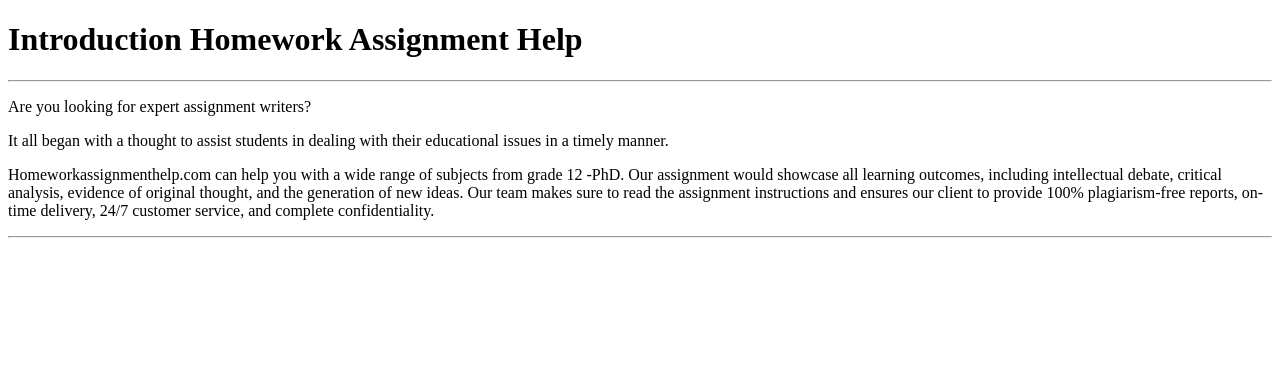
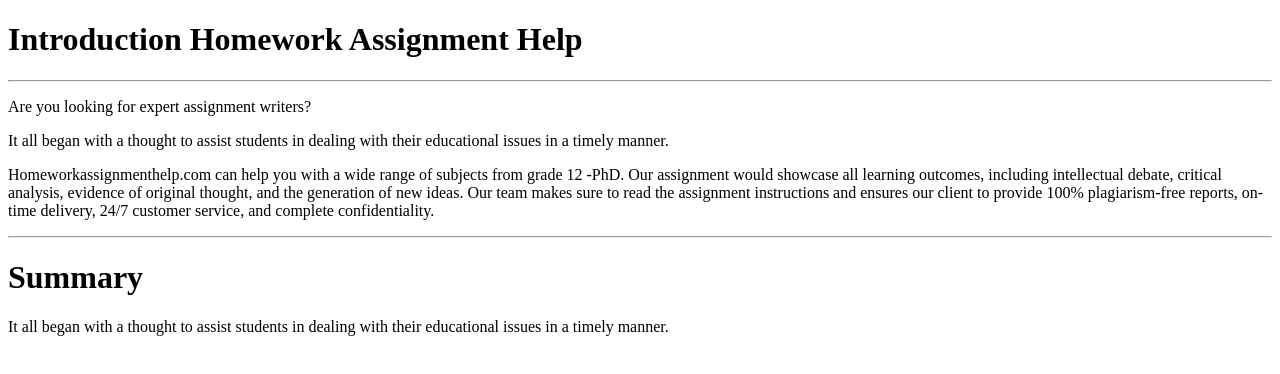
Before and after one commit to hahseo/Project6, a plain HTML site: page index.html in a window 1280 px wide. Drawn offline with Linux system fonts and the light colour scheme.

Commit message:
Added summary tag
Added summary tag

```diff
--- a/index.html
+++ b/index.html
@@ -14,5 +14,8 @@
 
 <p>Homeworkassignmenthelp.com can help you with a wide range of subjects from grade 12 -PhD. Our assignment would showcase all learning outcomes, including intellectual debate, critical analysis, evidence of original thought, and the generation of new ideas. Our team makes sure to read the assignment instructions and ensures our client to provide 100% plagiarism-free reports, on-time delivery, 24/7 customer service, and complete confidentiality.</p>
     <hr>
+    <h1>Summary</h1>
+    <p>It all began with a thought to assist students in dealing with their educational issues in a timely manner.</p>
+
 </body>
 </html>
```
